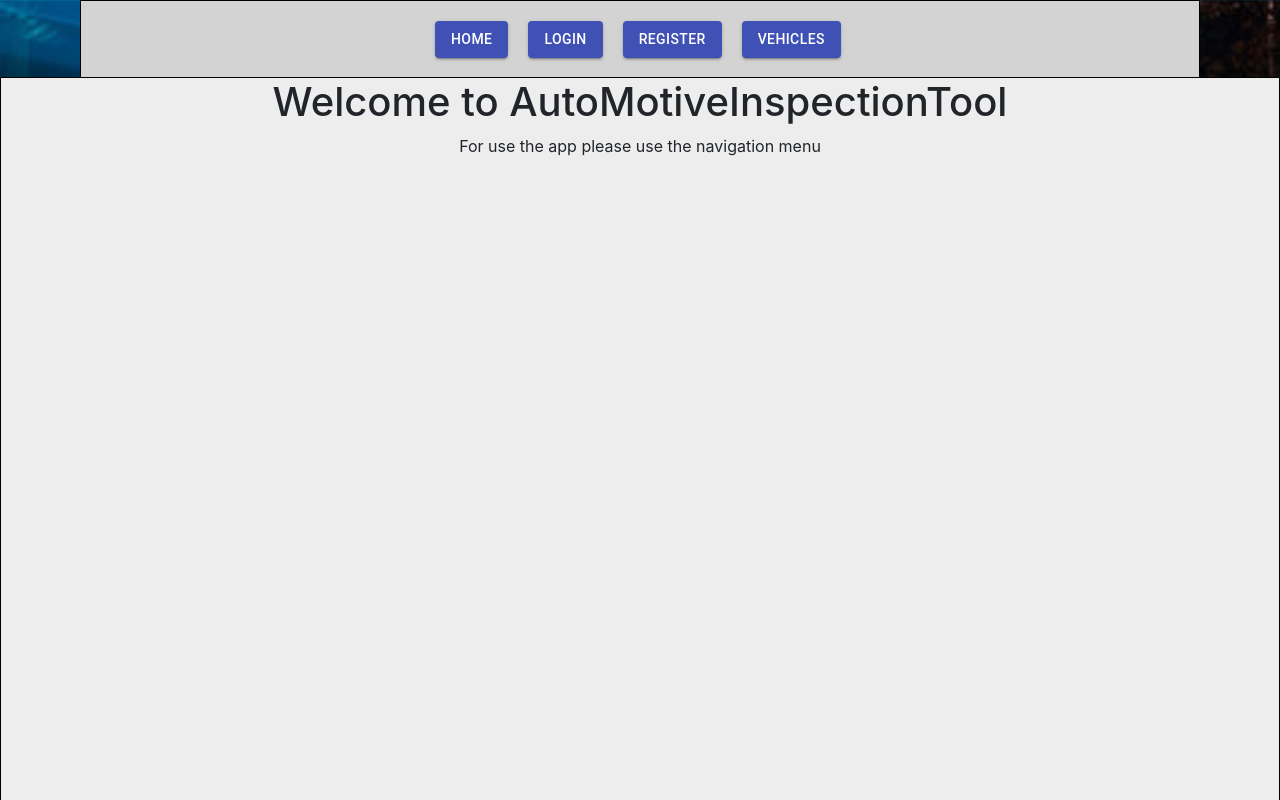
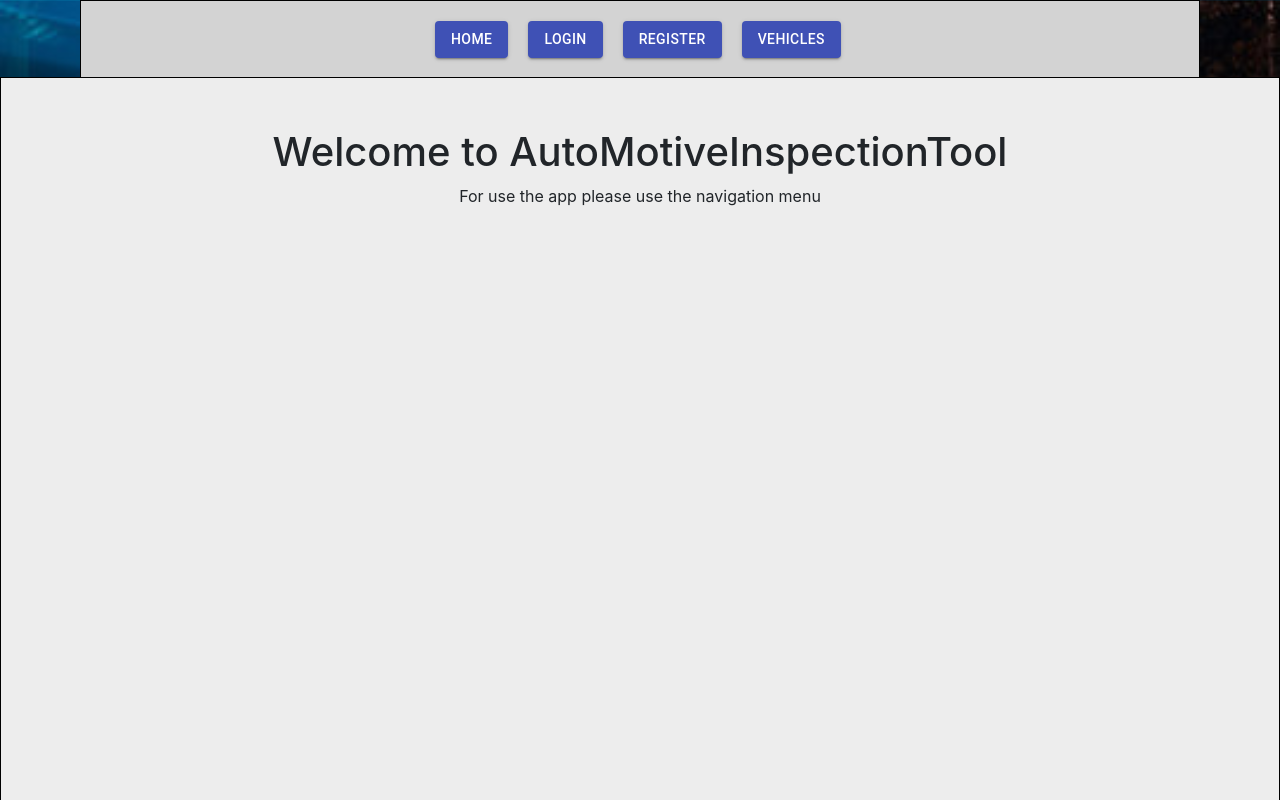
Before and after one commit to kamilbochno/AutoMotiveInspectionTool, a React (Create React App) app: page / in a window 1280 px wide. Shown: the top 800 px of the page. Built offline with nearby package versions, Linux system fonts and the light colour scheme.

Commit message:
Change positioning in welcome text

```diff
--- a/src/Components/Home/Home.css
+++ b/src/Components/Home/Home.css
@@ -30,3 +30,7 @@
 .btn-link {
     margin-right: 20px !important;
 }
+
+.Welcome h1 {
+    margin-top: 50px;
+}
```
